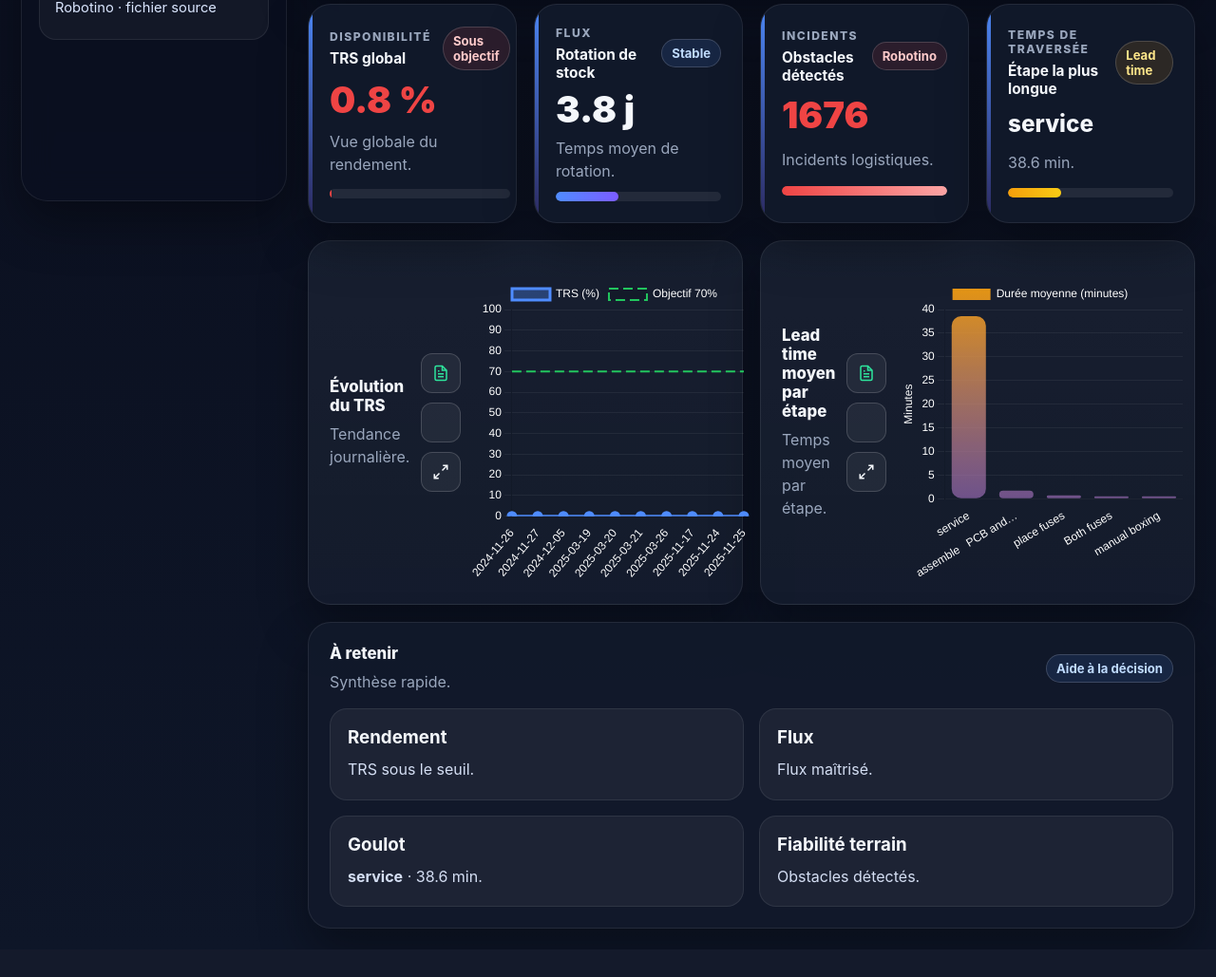
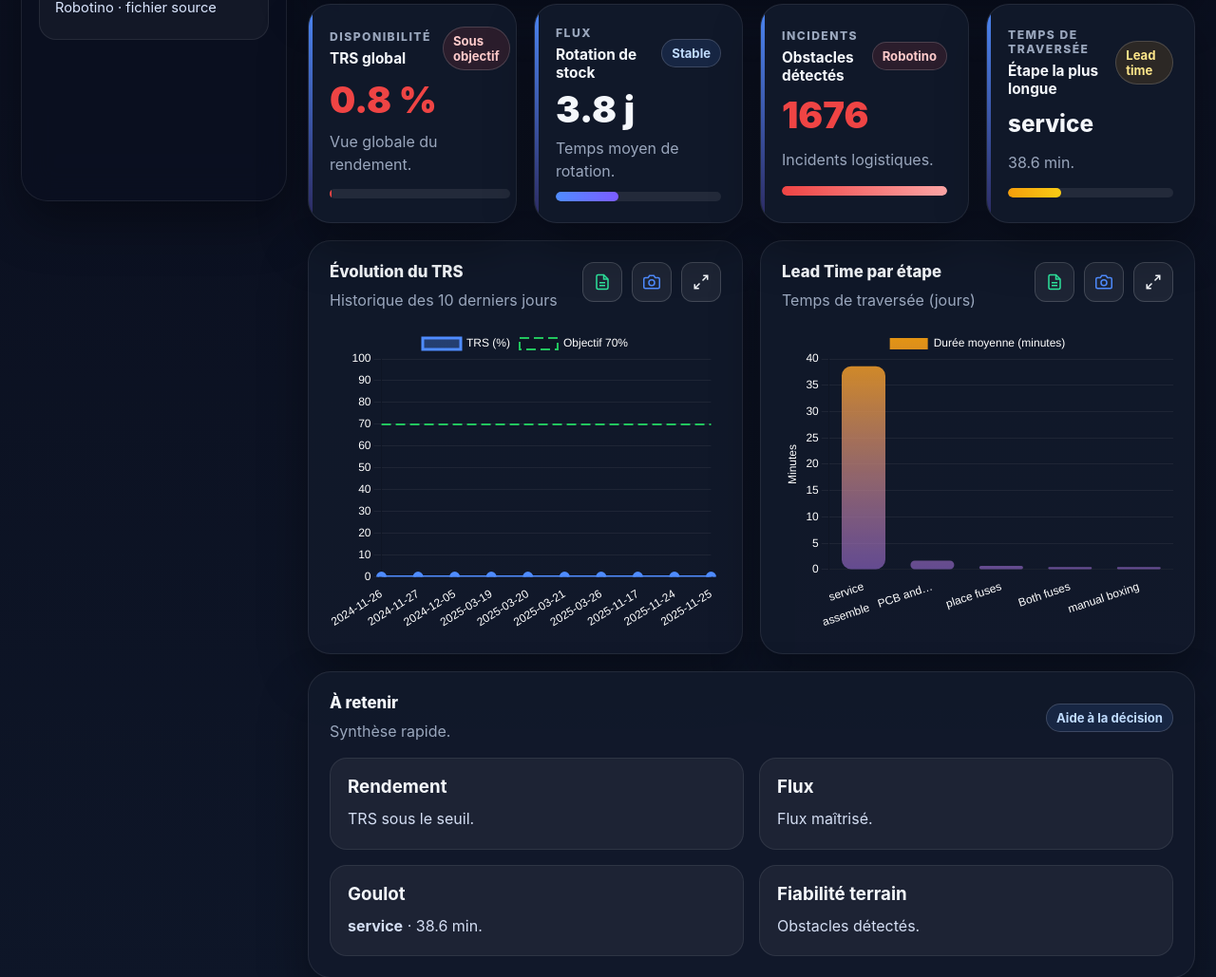
Before and after one commit to okanmin/PROJET-QLIO, a Flask app: page /performance in a window 1280 px wide. Shown: the part 566-1595 px from the top of the page at 95% size. Before the commit the page ends 1561 px from the top, so only its background shows below. Run offline with Flask 3, Linux system fonts and the light colour scheme; the visitor is signed in with stand-in values (Sample User, id 1); data comes from the database, SQL or seed files in the repository; some libraries are stand-ins or nearby versions.

Commit message:
Update performance.html

```diff
--- a/telephan_dashboard/app/templates/performance.html
+++ b/telephan_dashboard/app/templates/performance.html
@@ -98,64 +98,54 @@
 </div>
 
 <div class="grid-2">
-  <section class="chart-panel performance-chart-panel">
-    <div class="metric-head">
+  <section class="chart-panel">
+  <div class="metric-head" style="display: flex; justify-content: space-between; align-items: flex-start;">
+
     <div>
       <h2 class="section-title">Évolution du TRS</h2>
-        <p class="section-subtitle">Tendance journalière.</p>
+      <p class="section-subtitle">Historique des 10 derniers jours</p>
     </div>
-      <div style="display:flex; gap:10px; flex-wrap:wrap;">
+
     <div style="display:flex; gap:10px; flex-wrap:wrap;">
       {% if user.role != 'lecteur' %}
-  <button class="btn icon-btn" onclick="exportChartData('trsChart', 'Export_TRS')" title="Exporter vers Excel">
-    <svg width="18" height="18" viewBox="0 0 24 24" fill="none" stroke="#2ee59d" stroke-width="2">
-      <path d="M14 2H6a2 2 0 0 0-2 2v16a2 2 0 0 0 2 2h12a2 2 0 0 0 2-2V8z"></path>
-      <polyline points="14 2 14 8 20 8"></polyline>
-      <line x1="16" y1="13" x2="8" y2="13"></line>
-      <line x1="16" y1="17" x2="8" y2="17"></line>
-      <polyline points="10 9 9 9 8 9"></polyline>
-    </svg>
+      <button class="btn icon-btn" onclick="exportChartData('trsChart', 'Export_TRS')" title="Excel">
+        <svg width="18" height="18" viewBox="0 0 24 24" fill="none" stroke="#2ee59d" stroke-width="2"><path d="M14 2H6a2 2 0 0 0-2 2v16a2 2 0 0 0 2 2h12a2 2 0 0 0 2-2V8z"></path><polyline points="14 2 14 8 20 8"></polyline><line x1="16" y1="13" x2="8" y2="13"></line><line x1="16" y1="17" x2="8" y2="17"></line></svg>
+      </button>
+      <button class="btn icon-btn" onclick="exportChartImage('trsChart', 'Graphique_TRS')" title="Image">
+        <svg width="18" height="18" viewBox="0 0 24 24" fill="none" stroke="#4f8cff" stroke-width="2"><path d="M23 19a2 2 0 0 1-2 2H3a2 2 0 0 1-2-2V8a2 2 0 0 1 2-2h4l2-3h6l2 3h4a2 2 0 0 1 2 2z"></path><circle cx="12" cy="13" r="4"></circle></svg>
       </button>
       {% endif %}
       <button class="btn icon-btn" data-fs="trs" title="Plein écran">
-        <button class="btn icon-btn" data-fs="trs" title="Plein écran">
-          <svg width="18" height="18" viewBox="0 0 24 24" fill="none" stroke="currentColor" stroke-width="2">
-            <path d="M15 3h6v6M9 21H3v-6M21 3l-7 7M3 21l7-7"/>
-          </svg>
+        <svg width="18" height="18" viewBox="0 0 24 24" fill="none" stroke="currentColor" stroke-width="2"><path d="M15 3h6v6M9 21H3v-6M21 3l-7 7M3 21l7-7"/></svg>
       </button>
     </div>
-    </div>
-    <div class="chart-wrap"><canvas id="trsChart"></canvas></div>
+
+  </div> <div class="chart-wrap"><canvas id="trsChart"></canvas></div>
 </section>
 
-  <section class="chart-panel performance-chart-panel">
-    <div class="metric-head">
+  <section class="chart-panel">
+  <div class="metric-head" style="display: flex; justify-content: space-between; align-items: flex-start;">
+
     <div>
-        <h2 class="section-title">Lead time moyen par étape</h2>
-        <p class="section-subtitle">Temps moyen par étape.</p>
+      <h2 class="section-title">Lead Time par étape</h2>
+      <p class="section-subtitle">Temps de traversée (jours)</p>
     </div>
-      <div style="display:flex; gap:10px; flex-wrap:wrap;">
+
     <div style="display:flex; gap:10px; flex-wrap:wrap;">
       {% if user.role != 'lecteur' %}
-  <button class="btn icon-btn" onclick="exportChartData('leadTimeChart', 'Export_Lead_Time')" title="Exporter vers Excel">
-    <svg width="18" height="18" viewBox="0 0 24 24" fill="none" stroke="#2ee59d" stroke-width="2">
-      <path d="M14 2H6a2 2 0 0 0-2 2v16a2 2 0 0 0 2 2h12a2 2 0 0 0 2-2V8z"></path>
-      <polyline points="14 2 14 8 20 8"></polyline>
-      <line x1="16" y1="13" x2="8" y2="13"></line>
-      <line x1="16" y1="17" x2="8" y2="17"></line>
-      <polyline points="10 9 9 9 8 9"></polyline>
-    </svg>
+      <button class="btn icon-btn" onclick="exportChartData('leadTimeChart', 'Export_LeadTime')" title="Excel">
+        <svg width="18" height="18" viewBox="0 0 24 24" fill="none" stroke="#2ee59d" stroke-width="2"><path d="M14 2H6a2 2 0 0 0-2 2v16a2 2 0 0 0 2 2h12a2 2 0 0 0 2-2V8z"></path><polyline points="14 2 14 8 20 8"></polyline><line x1="16" y1="13" x2="8" y2="13"></line><line x1="16" y1="17" x2="8" y2="17"></line></svg>
+      </button>
+      <button class="btn icon-btn" onclick="exportChartImage('leadTimeChart', 'Graphique_LeadTime')" title="Image">
+        <svg width="18" height="18" viewBox="0 0 24 24" fill="none" stroke="#4f8cff" stroke-width="2"><path d="M23 19a2 2 0 0 1-2 2H3a2 2 0 0 1-2-2V8a2 2 0 0 1 2-2h4l2-3h6l2 3h4a2 2 0 0 1 2 2z"></path><circle cx="12" cy="13" r="4"></circle></svg>
       </button>
       {% endif %}
       <button class="btn icon-btn" data-fs="leadtime" title="Plein écran">
-        <button class="btn icon-btn" data-fs="leadtime" title="Plein écran">
-          <svg width="18" height="18" viewBox="0 0 24 24" fill="none" stroke="currentColor" stroke-width="2">
-            <path d="M15 3h6v6M9 21H3v-6M21 3l-7 7M3 21l7-7"/>
-          </svg>
+        <svg width="18" height="18" viewBox="0 0 24 24" fill="none" stroke="currentColor" stroke-width="2"><path d="M15 3h6v6M9 21H3v-6M21 3l-7 7M3 21l7-7"/></svg>
       </button>
     </div>
-    </div>
-    <div class="chart-wrap"><canvas id="leadTimeChart"></canvas></div>
+
+  </div> <div class="chart-wrap"><canvas id="leadTimeChart"></canvas></div>
 </section>
 </div>
 
```
Lines whose indentation alone changed are shown as unchanged.
